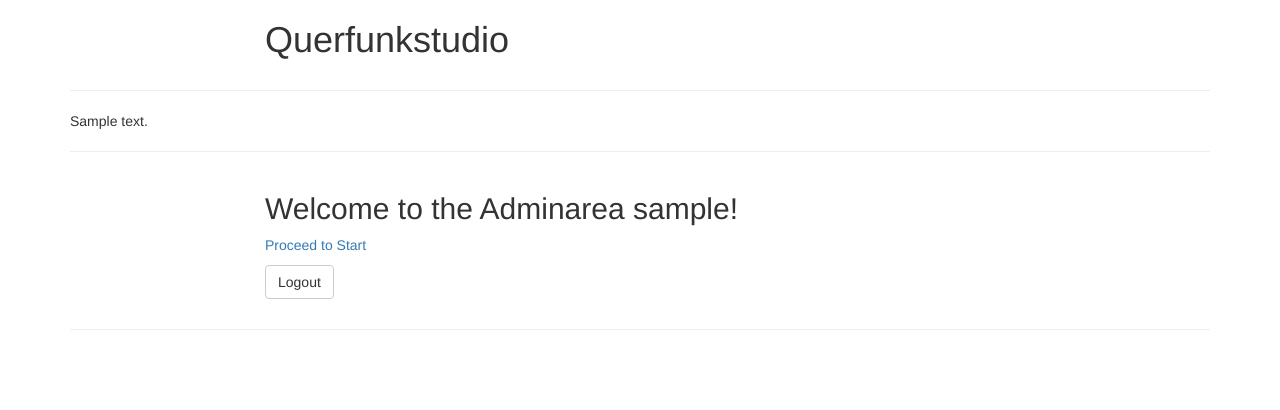
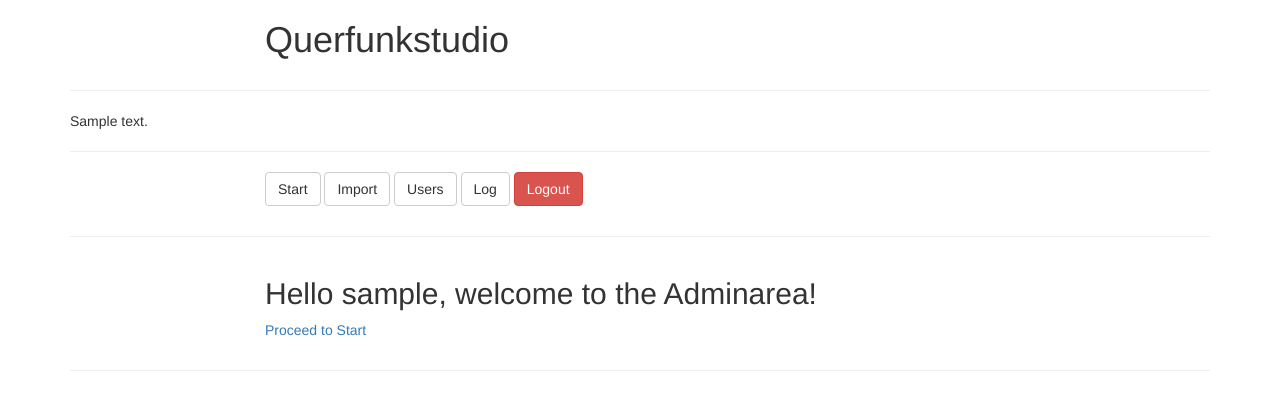
Before and after one commit to olf42/querfunkstudio, a Python web app: template templates/admin.html in a window 1280 px wide. Shown: the top 410 px of the page. Run offline with Jinja, Linux system fonts and the light colour scheme; the template is opened without the code that fills it: most values are stand-ins (such as "Sample title", 1, 10 or a date in 2020); some libraries are stand-ins or nearby versions.

Commit message:
added some sort of menu

```diff
--- a/templates/admin.html
+++ b/templates/admin.html
@@ -13,12 +13,28 @@ Admin
 
 		<hr>
 		{% endif %}
+
+		<div class="row">
+			<div class="col-md-2"></div>
+			<div class="col-md-8">
+				<p>
+				<a href="/start" class="btn btn-default">Start</a>
+				<a href="/admin/import" class="btn btn-default">Import</a>
+				<a href="/admin/users" class="btn btn-default">Users</a>
+				<a href="/admin/log" class="btn btn-default">Log</a>
+				<a href="/logout" class="btn btn-danger">Logout</a>
+			</div>
+			<div class="col-md-2"></div>
+		</div>
+		<hr>
+
+
+
 		<div class="row">
 			<div class="col-md-2"></div>
 				<div class="col-md-8">
-					<h2>Welcome to the Adminarea {{username}}!</h2>
+					<h2>Hello {{username}}, welcome to the Adminarea!</h2>
 					<p><a href="/start">Proceed to Start</a></p>
-					<p><a href="/logout" class="btn btn-default">Logout</a></a></p>
 				</div>
 			<div class="col-md-2"></div>
 		</div>
--- a/templates/start.html
+++ b/templates/start.html
@@ -18,7 +18,8 @@ Index
 			<div class="col-md-8">
 				<p>
 				{% if superuser %}
-				<a href="/admin" class="btn btn-primary">Admin</a></a>
+				<a href="/admin" class="btn btn-primary">Admin</a>
+				<a href="/logout" class="btn btn-danger">Logout</a>
 				{% endif %}
 			</div>
 			<div class="col-md-2"></div>
```
